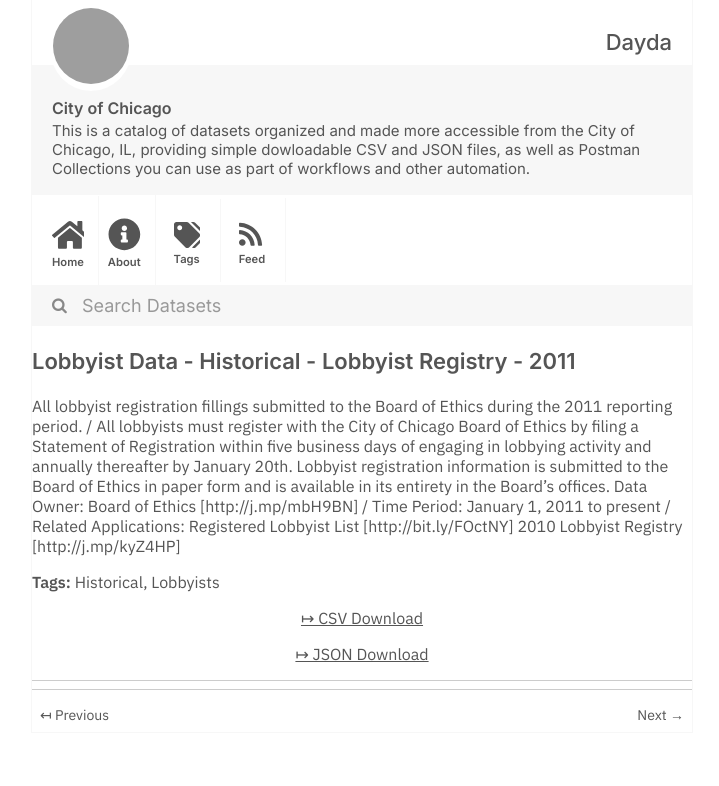
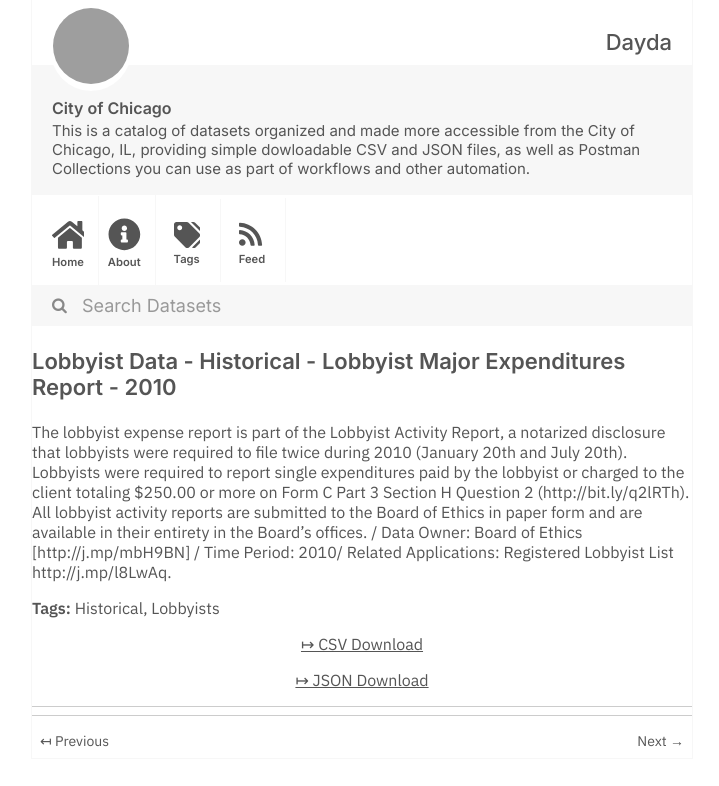
Before and after one commit to dayda-entities/city-of-chicago, a Jekyll site: the page built from _posts/2020-11-10-lobbyist-data-historical-lobby.md, in a window 1280 px wide, cut to the strip 0-786 px from the top of the page. Shown: the whole strip, without its empty margins (278-997 px from the left). Built offline with Jekyll 4.4.1, drawn with Linux system fonts in a browser that asks for light colours; grey boxes are pictures that could not be loaded.

Commit message:
Publish Data

```diff
--- a/_posts/2020-11-10-lobbyist-data-historical-lobby.md
+++ b/_posts/2020-11-10-lobbyist-data-historical-lobby.md
@@ -1,7 +1,7 @@
 ---
-title: Lobbyist Data - Historical - Lobbyist Registry - 2011
-created: '2020-11-10T16:55:27.020419'
-modified: '2020-11-10T16:55:27.020429'
+title: Lobbyist Data - Historical - Lobbyist Major Expenditures Report - 2010
+created: '2020-11-10T16:54:48.548501'
+modified: '2020-11-10T16:54:48.548511'
 state: active
 type: dataset
 tags:
@@ -10,16 +10,10 @@ tags:
 groups:
   - Local Government
 csv_url: >-
-  https://data.cityofchicago.org/api/views/tpf5-fgtw/rows.csv?accessType=DOWNLOAD
+  https://data.cityofchicago.org/api/views/dqw9-xyre/rows.csv?accessType=DOWNLOAD
 json_url: >-
-  https://data.cityofchicago.org/api/views/tpf5-fgtw/rows.json?accessType=DOWNLOAD
+  https://data.cityofchicago.org/api/views/dqw9-xyre/rows.json?accessType=DOWNLOAD
 layout: post
 
 ---
-All lobbyist registration fillings submitted to the Board of Ethics during the 2011 reporting period. / All lobbyists must register with the City of Chicago Board of Ethics by filing a Statement of Registration within five business days of engaging in lobbying activity and annually thereafter by January 20th. Lobbyist registration information is submitted to the Board of Ethics in paper form and is available in its entirety in the Board's offices.
-Data Owner:  Board of Ethics
-[http://j.mp/mbH9BN] /
-Time Period: January 1, 2011 to present /
-Related Applications:  Registered Lobbyist List [http://bit.ly/FOctNY]
-2010 Lobbyist Registry
-[http://j.mp/kyZ4HP]
+The lobbyist expense report is part of the Lobbyist Activity Report, a notarized disclosure that lobbyists were required to file twice during 2010 (January 20th and July 20th). Lobbyists were required to report single expenditures paid by the lobbyist or charged to the client totaling $250.00 or more on Form C Part 3 Section H Question 2 (http://bit.ly/q2lRTh). All lobbyist activity reports are submitted to the Board of Ethics in paper form and are available in their entirety in the Board's offices.  / Data Owner: Board of Ethics [http://j.mp/mbH9BN] / Time Period: 2010/  Related Applications: Registered Lobbyist List http://j.mp/l8LwAq.
```
